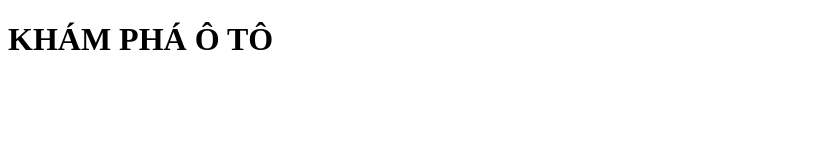
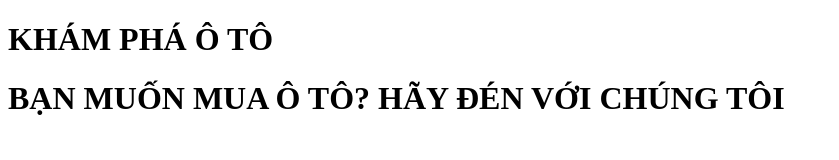
Before and after one commit to LuuDuyenkt/Test-git-xem-nao, a plain HTML site: page index.html in a window 1280 px wide. Shown: the whole page, without its empty margins (0-839 px from the left). Drawn offline with Linux system fonts and the light colour scheme.

Commit message:
test sua doi lan 3

```diff
--- a/index.html
+++ b/index.html
@@ -7,6 +7,6 @@
 </head>
 <body>
     <h1> KHÁM PHÁ Ô TÔ </h1>
-
+    <h1> BẠN MUỐN MUA Ô TÔ? HÃY ĐÉN VỚI CHÚNG TÔI </h1>
 </body>
 </html>
```
